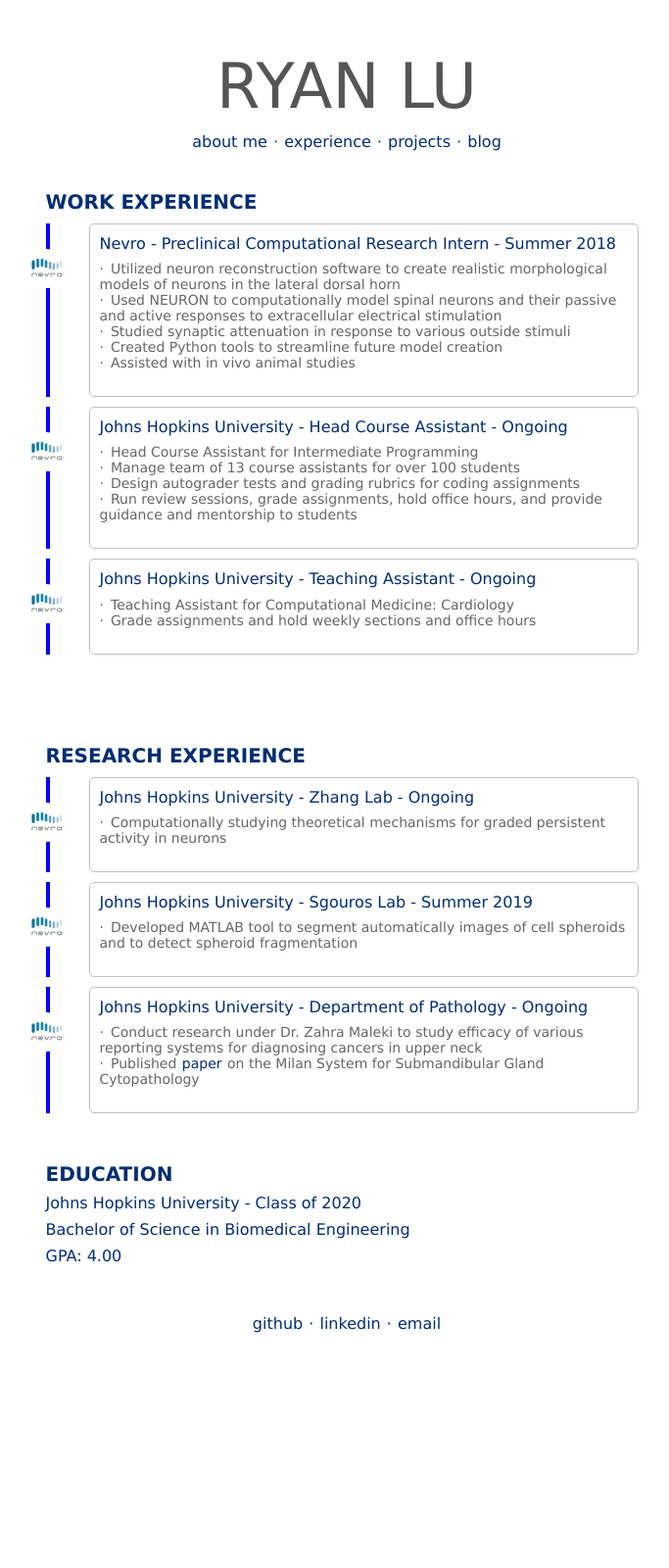
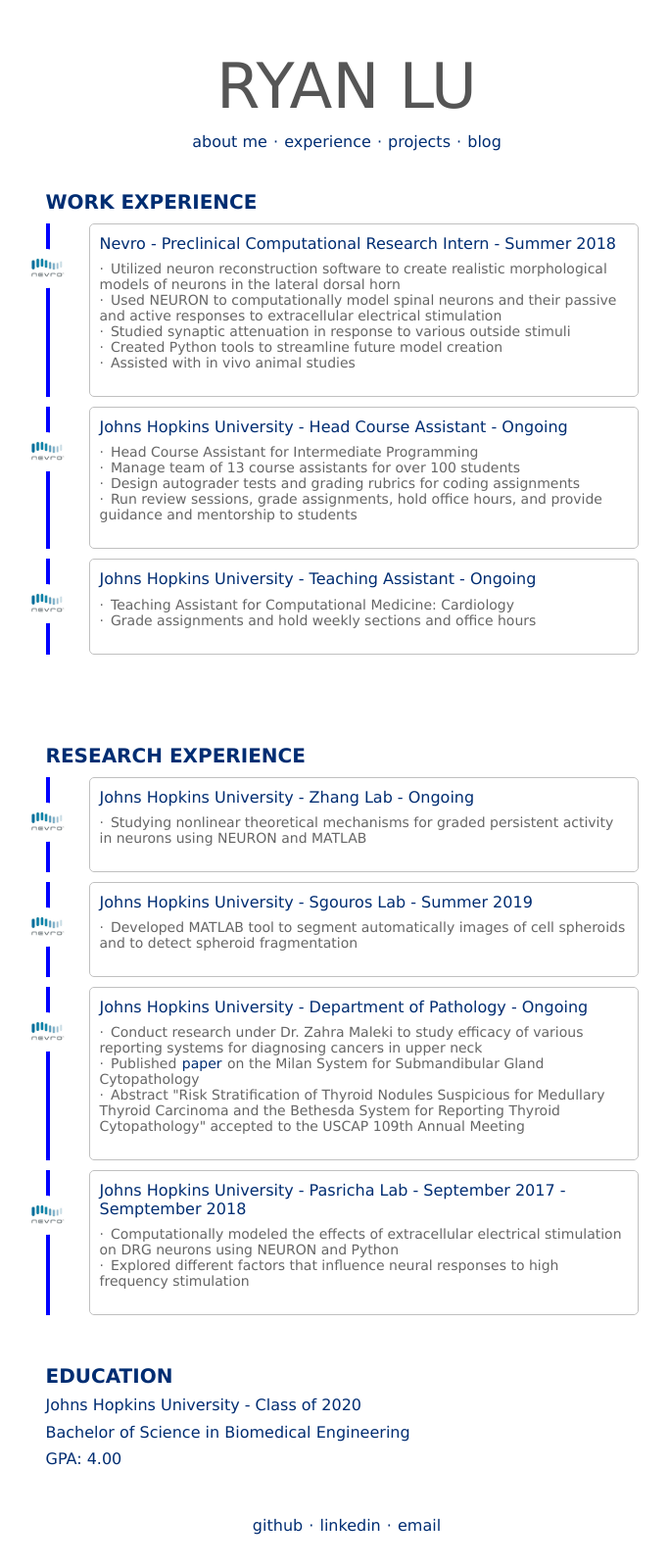
Before and after one commit to ryanlu41/ryanlu41.github.io, a Jekyll site: the page built from experience/index.html, in a window 1280 px wide. Shown: the whole page at 98% size, without its empty margins (286-969 px from the left). Built offline with Jekyll 4.4.1, drawn with Linux system fonts in a browser that asks for light colours; before the commit the page ends 1394 px from its top, so only the background shows below that.

Commit message:
expanded

```diff
--- a/experience/index.html
+++ b/experience/index.html
@@ -87,7 +87,7 @@
 			<div class="timeline-item nevro">
 				<h4>Johns Hopkins University - Zhang Lab - Ongoing</h4>
 				<ul>
-					<li>Computationally studying theoretical mechanisms for graded persistent activity in neurons</li>
+					<li>Studying nonlinear theoretical mechanisms for graded persistent activity in neurons using NEURON and MATLAB</li>
 				</ul>
 			</div>
 		</div>
@@ -105,6 +105,16 @@
 				<ul>
 					<li>Conduct research under Dr. Zahra Maleki to study efficacy of various reporting systems for diagnosing cancers in upper neck</li>
 					<li>Published <a href = 'https://onlinelibrary.wiley.com/doi/full/10.1002/cncy.22135'>paper</a> on the Milan System for Submandibular Gland Cytopathology</li>
+					<li>Abstract "Risk Stratification of Thyroid Nodules Suspicious for Medullary Thyroid Carcinoma and the Bethesda System for Reporting Thyroid Cytopathology" accepted to the USCAP 109th Annual Meeting
+				</ul>
+			</div>
+		</div>
+		<div class="timeline">
+			<div class="timeline-item nevro">
+				<h4>Johns Hopkins University - Pasricha Lab - September 2017 - Semptember 2018</h4>
+				<ul>
+					<li>Computationally modeled the effects of extracellular electrical stimulation on DRG neurons using NEURON and Python</li>
+					<li>Explored different factors that influence neural responses to high frequency stimulation</li>
 				</ul>
 			</div>
 		</div>
```
